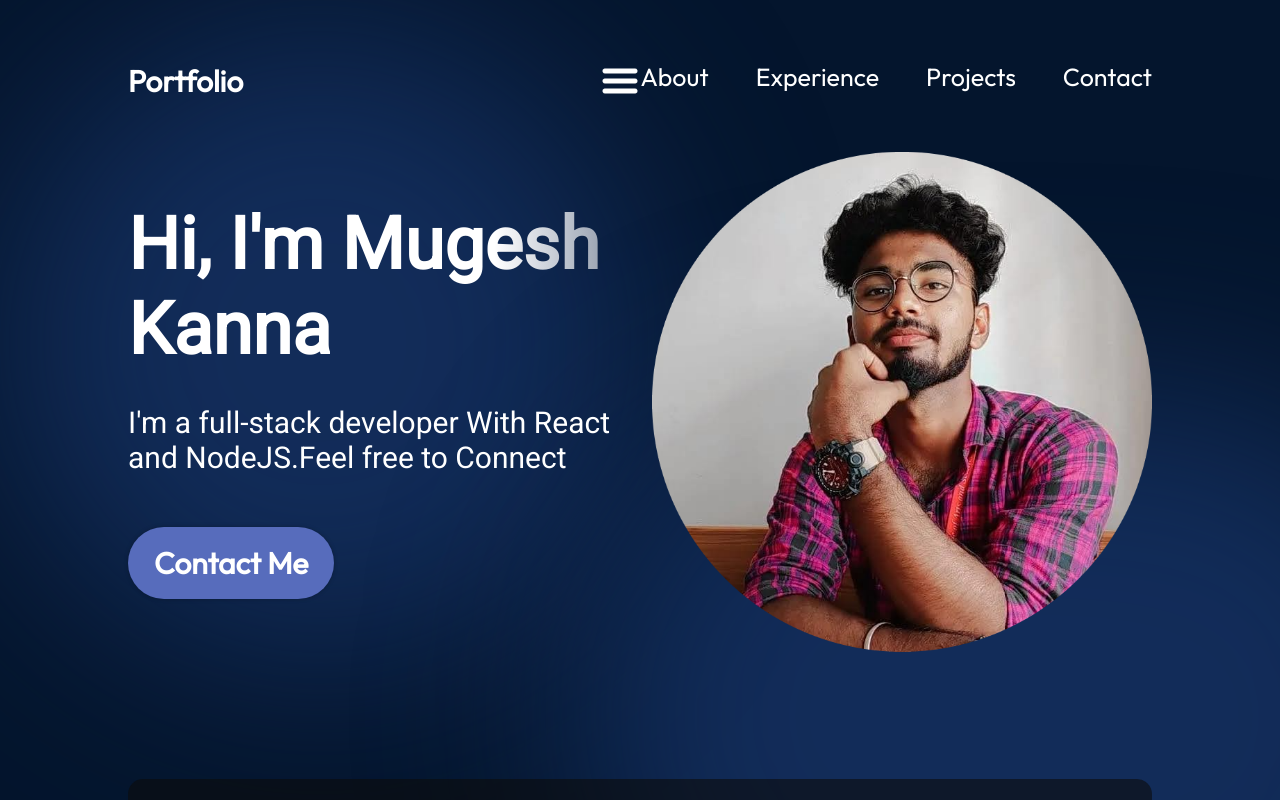
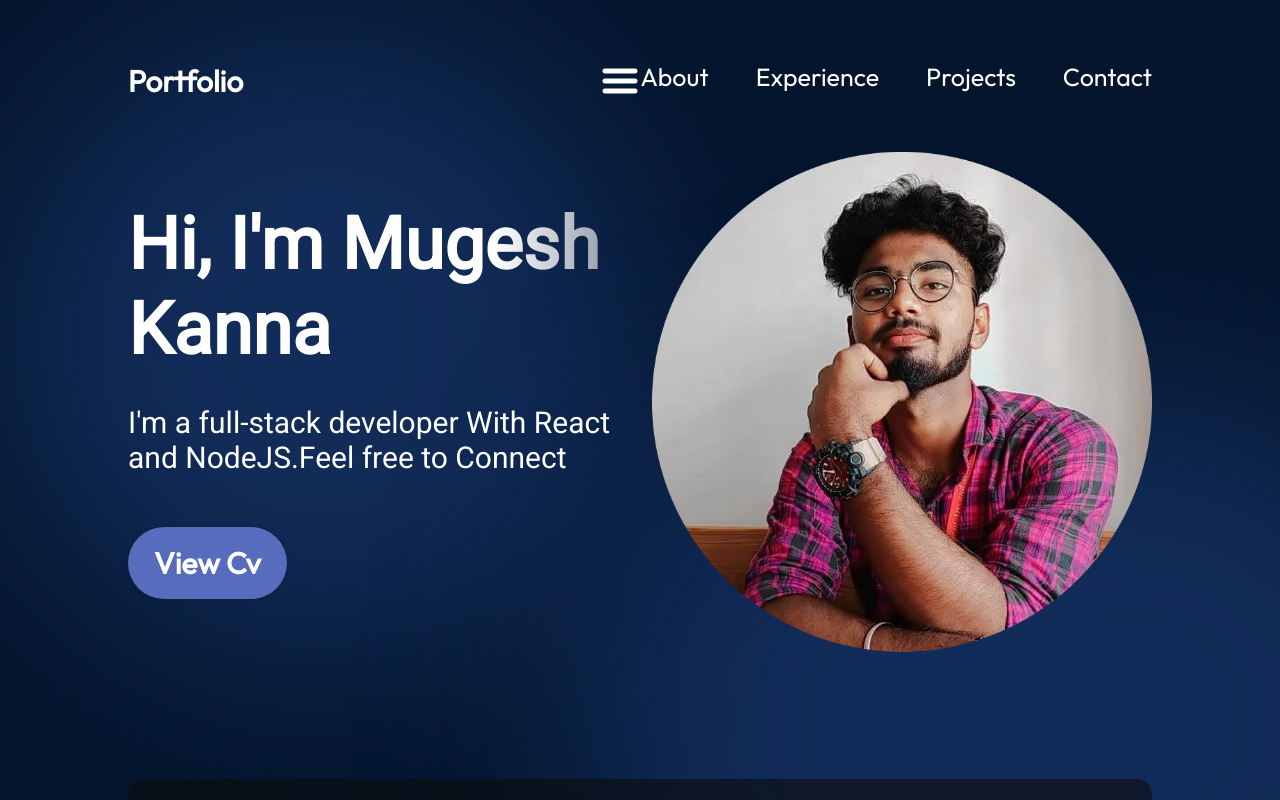
Before and after one commit to mugeszz/my-portfolio, a React (Vite) app: page / in a window 1280 px wide. Shown: the top 800 px of the page. Built offline with nearby package versions, Linux system fonts and the light colour scheme.

Commit message:
cv added

```diff
--- a/src/components/Hero/Hero.jsx
+++ b/src/components/Hero/Hero.jsx
@@ -12,8 +12,8 @@
           I'm a full-stack developer With React and
           NodeJS.Feel free to Connect
         </p>
-        <a href="mailto:kannamugesh135@gmail.com" className={styles.contactBtn}>
-          Contact Me
+        <a href="https://drive.google.com/file/d/1Z9QMm3pTj140HvFzCv_d0sUHSeAGfRO8/view?usp=drivesdk" target="#" className={styles.contactBtn}>
+         View Cv
         </a>
       </div>
       <img
```
